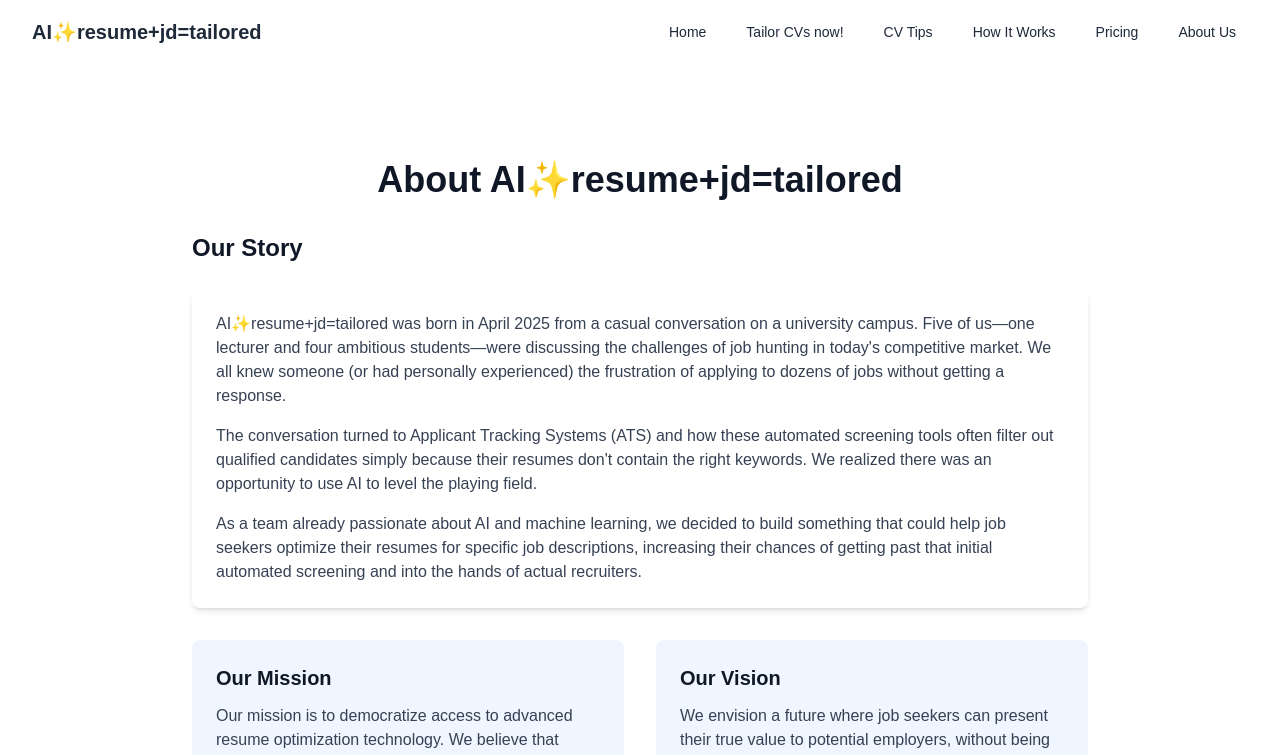
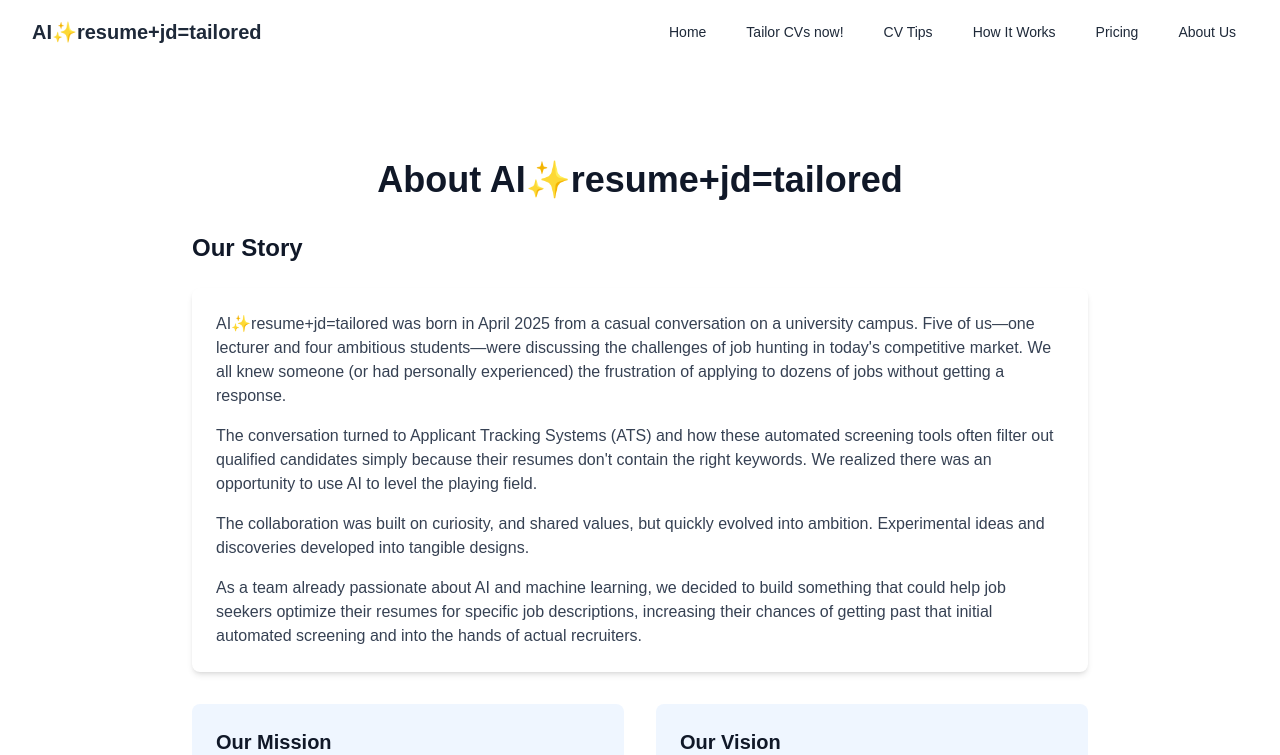
Before and after one commit to vuhung16au/ai-resume-jd-tailored, a Next.js app: page /about in a window 1280 px wide. Shown: the top 755 px of the page. Built offline with nearby package versions, Linux system fonts and the light colour scheme.

Commit message:
updated content

```diff
--- a/src/app/about/page.tsx
+++ b/src/app/about/page.tsx
@@ -21,6 +21,9 @@ export default function AboutPage() {
               </p>
               <p className="text-gray-700 dark:text-gray-300 mb-4">
                 The conversation turned to Applicant Tracking Systems (ATS) and how these automated screening tools often filter out qualified candidates simply because their resumes don't contain the right keywords. We realized there was an opportunity to use AI to level the playing field.
+              </p>
+              <p className="text-gray-700 dark:text-gray-300 mb-4">
+                The collaboration was built on curiosity, and shared values, but quickly evolved into ambition. Experimental ideas and discoveries developed into tangible designs.
               </p>
               <p className="text-gray-700 dark:text-gray-300">
                 As a team already passionate about AI and machine learning, we decided to build something that could help job seekers optimize their resumes for specific job descriptions, increasing their chances of getting past that initial automated screening and into the hands of actual recruiters.
```
